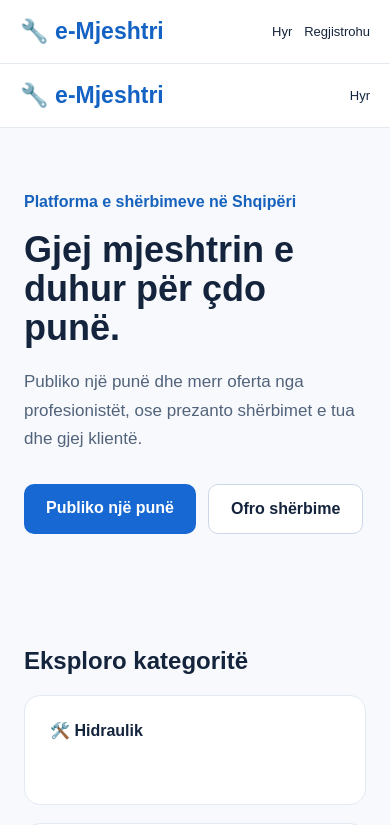
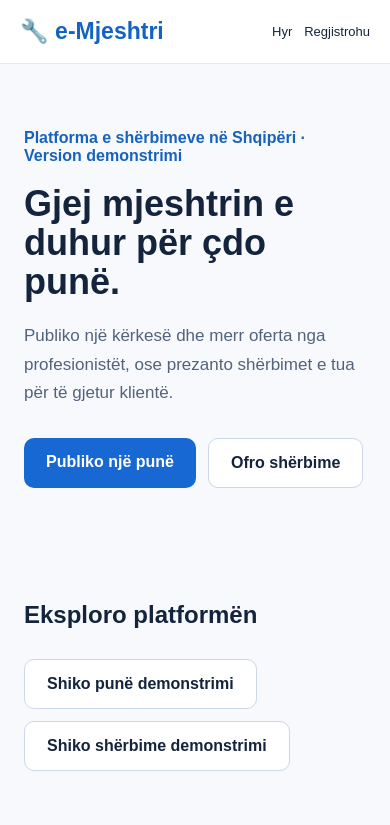
Before and after one commit to contactasatechservice-coder/e-Mjeshtri-Admin, a Next.js app in the folder platform/: page / in a window 390 px wide. Shown: the top 825 px of the page. Built offline with nearby package versions, Linux system fonts and the light colour scheme.

Commit message:
feat: add responsive marketplace browsing demo

```diff
--- a/platform/src/app/page.tsx
+++ b/platform/src/app/page.tsx
@@ -1,3 +1,2 @@
-import Link from "next/link";
-const categories=["Hidraulik","Elektricist","Ndërtim & Riparime","Lyerje","Pastrim","Kondicionerë"];
-export default function Home(){return <><header className="nav"><Link href="/" className="logo">🔧 e-Mjeshtri</Link><nav><a href="#kategori">Kategoritë</a><a href="#si-funksionon">Si funksionon</a><Link href="/hyrje">Hyr</Link></nav></header><main><section className="hero"><span className="eyebrow">Platforma e shërbimeve në Shqipëri</span><h1>Gjej mjeshtrin e duhur për çdo punë.</h1><p>Publiko një punë dhe merr oferta nga profesionistët, ose prezanto shërbimet e tua dhe gjej klientë.</p><div className="actions"><Link className="button primary" href="/publiko-pune">Publiko një punë</Link><Link className="button secondary" href="/publiko-sherbim">Ofro shërbime</Link></div></section><section id="kategori" className="section"><h2>Eksploro kategoritë</h2><div className="grid">{categories.map(c=><div className="tile" key={c}>🛠️ <strong>{c}</strong></div>)}</div></section><section id="si-funksionon" className="section"><h2>Si funksionon?</h2><div className="grid"><div className="tile"><strong>1. Publiko</strong><p>Klienti përshkruan punën dhe vendndodhjen.</p></div><div className="tile"><strong>2. Merr oferta</strong><p>Mjeshtrat propozojnë çmimin dhe afatin.</p></div><div className="tile"><strong>3. Zgjidh</strong><p>Klienti zgjedh profesionistin e përshtatshëm.</p></div></div></section></main><footer>© e-Mjeshtri • Platformë në zhvillim</footer></>}
+import Link from "next/link";const categories=["Hidraulik","Elektricist","Ndërtim & Riparime","Lyerje","Pastrim","Kondicionerë"];
+export default function Home(){return <main><section className="hero"><span className="eyebrow">Platforma e shërbimeve në Shqipëri · Version demonstrimi</span><h1>Gjej mjeshtrin e duhur për çdo punë.</h1><p>Publiko një kërkesë dhe merr oferta nga profesionistët, ose prezanto shërbimet e tua për të gjetur klientë.</p><div className="actions"><Link className="button primary" href="/publiko-pune">Publiko një punë</Link><Link className="button secondary" href="/publiko-sherbim">Ofro shërbime</Link></div></section><section className="section"><h2>Eksploro platformën</h2><div className="actions"><Link className="button secondary" href="/pune">Shiko punë demonstrimi</Link><Link className="button secondary" href="/sherbime">Shiko shërbime demonstrimi</Link></div></section><section id="kategori" className="section"><h2>Kategoritë</h2><div className="grid">{categories.map(c=><div className="tile" key={c}>🛠️ <strong>{c}</strong></div>)}</div></section><section id="si-funksionon" className="section"><h2>Si funksionon?</h2><div className="grid"><div className="tile"><strong>1. Publiko</strong><p>Klienti përshkruan punën dhe vendndodhjen.</p></div><div className="tile"><strong>2. Merr oferta</strong><p>Mjeshtrat propozojnë çmimin dhe afatin.</p></div><div className="tile"><strong>3. Zgjidh</strong><p>Klienti zgjedh profesionistin e përshtatshëm.</p></div></div></section></main>}
```
